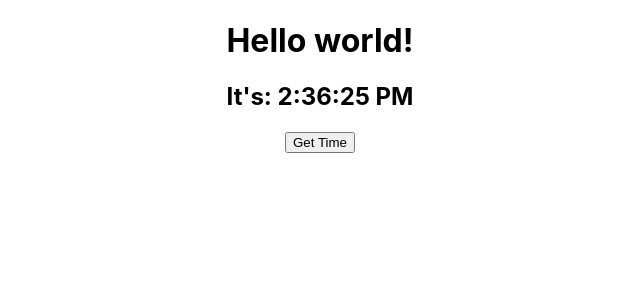
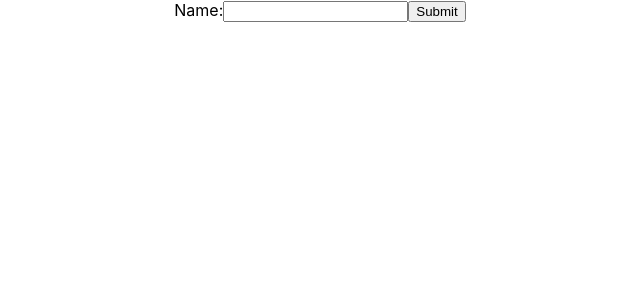
Before and after one commit to duythienitsl/react-amazing, a React (Create React App) app: page / in a window 1280 px wide. Shown: the top 300 px of the page, without its empty margins (320-960 px from the left). Built offline with nearby package versions, Linux system fonts and the light colour scheme.

Commit message:
form-video 85

```diff
--- a/src/App.js
+++ b/src/App.js
@@ -1,10 +1,10 @@
 import './App.css';
-import Clock from './Clock';
+import Form from './Form/Form';
 
 function App() {
   return (
     <div className='App'>
-      <Clock />
+      <Form />
     </div>
   );
 }
--- /dev/null
+++ b/src/Form/Form.jsx
@@ -0,0 +1,25 @@
+import React, { Component } from 'react';
+
+export default class Form extends Component {
+  constructor(props) {
+    super(props);
+
+    this.state = {};
+  }
+  handleChange = (event) => {
+    console.log(event.target.value);
+  };
+  render() {
+    return (
+      <div>
+        <form action=''>
+          <label htmlFor=''>
+            Name:
+            <input type='text' name='name' onChange={this.handleChange} />
+          </label>
+          <input type='submit' value='Submit' />
+        </form>
+      </div>
+    );
+  }
+}
```
